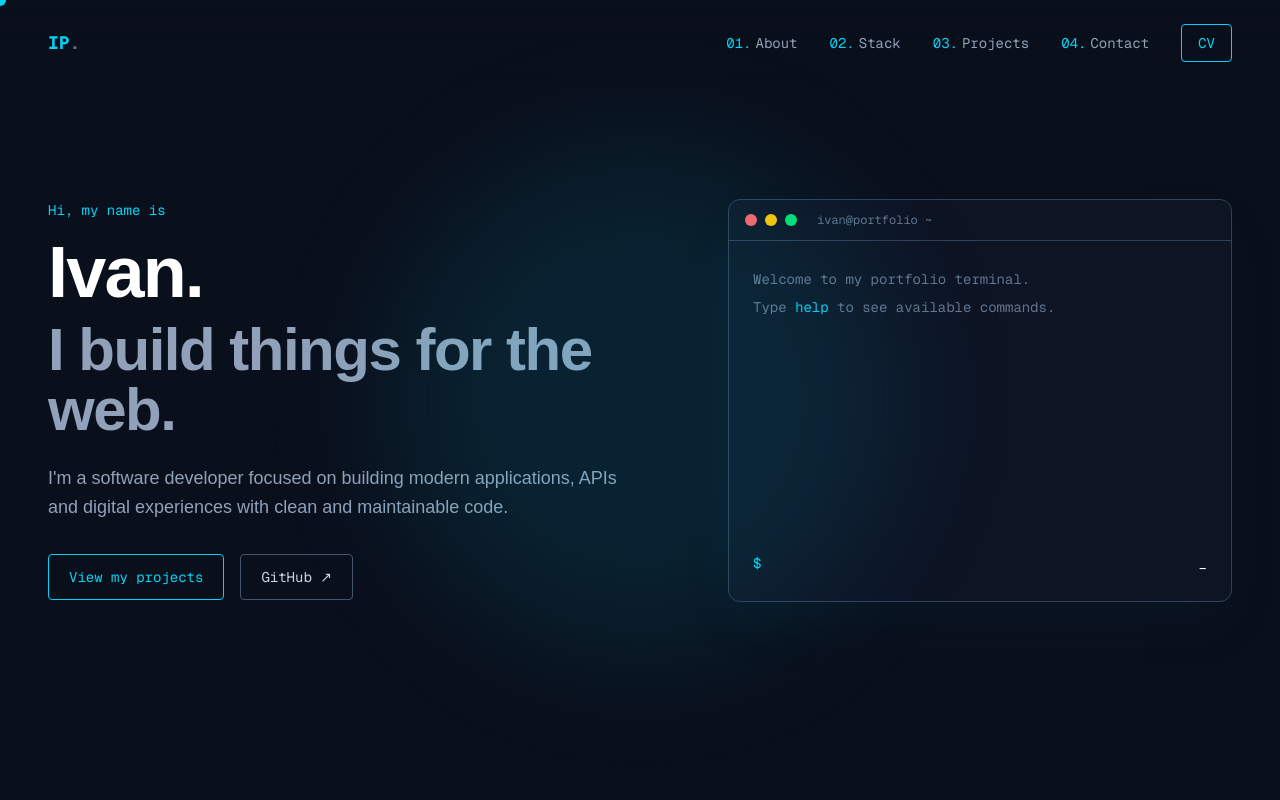
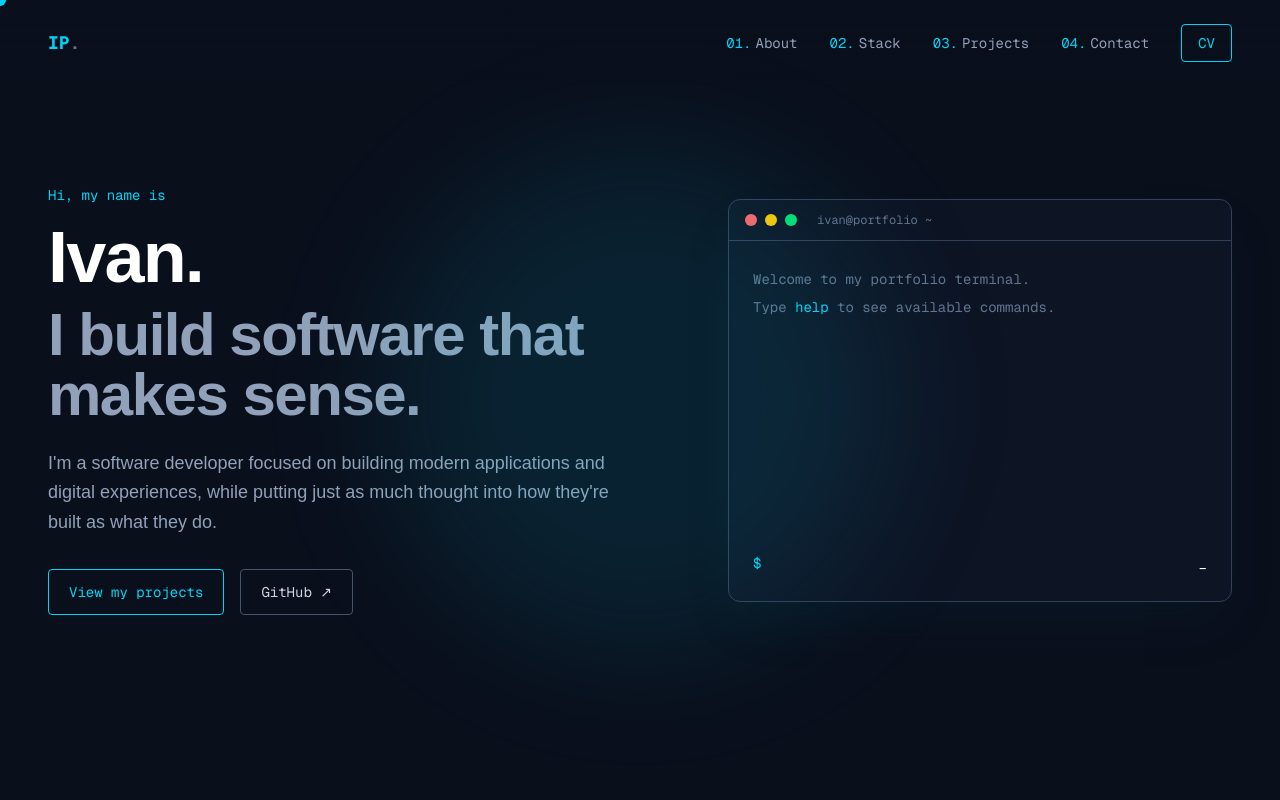
Before and after one commit to Ipeross2207/Portfolio_Ipeross, a Next.js app: page / in a window 1280 px wide. Shown: the top 800 px of the page. Built offline with nearby package versions, Linux system fonts and the light colour scheme.

Commit message:
Add Outbreak45 to the projects list, also changes some final personal info

```diff
--- a/src/app/page.tsx
+++ b/src/app/page.tsx
@@ -41,13 +41,13 @@ export default function Home() {
               </h1>
 
               <h2 className="mt-3 text-3xl font-bold tracking-tight text-slate-400 sm:text-4xl md:text-6xl">
-                I build things for the web.
+                I build software that makes sense.
               </h2>
 
               <p className="mt-6 max-w-xl text-lg leading-relaxed text-slate-400">
-                I'm a software developer focused on building modern
-                applications, APIs and digital experiences with clean and
-                maintainable code.
+                I'm a software developer focused on building modern applications
+                and digital experiences, while putting just as much thought into
+                how they're built as what they do.
               </p>
 
               <div className="mt-8 flex flex-wrap gap-4">
--- a/src/components/Projects.tsx
+++ b/src/components/Projects.tsx
@@ -30,6 +30,17 @@ const projects = [
     technologies: ["Flutter", "Firebase"],
     github: "https://github.com/Castellon-ACM/feast_fit/tree/main",
     image: "/projects/feastfit/feastfit.png",
+  },
+  {
+    number: "03",
+    name: "Outbreak 45",
+    status: "PERSONAL",
+    description:
+      "Top-down 2D shooter developed in Unity, focused on real-time combat, enemy AI and strategic resource management. The project features NavMesh-based pathfinding, multiple enemy types, weapon systems and a dedicated audio system.",
+    technologies: ["Unity", "C#"],
+    github: "https://github.com/AzogIvanov/TopDownGame_IPO",
+    itchio: "https://azogivanov.itch.io/outbreak-45",
+    image: "/projects/outbreak/outbreak.png",
   },
 ];
 
@@ -108,6 +119,7 @@ export default function Projects() {
                       </a>
                     </>
                   ) : (
+                    <>
                       <a
                         href={project.github}
                         target="_blank"
@@ -116,6 +128,18 @@ export default function Projects() {
                       >
                         GitHub ↗
                       </a>
+
+                      {project.itchio && (
+                        <a
+                          href={project.itchio}
+                          target="_blank"
+                          rel="noopener noreferrer"
+                          className="text-slate-400 transition-colors hover:text-cyan-400"
+                        >
+                          itch.io ↗
+                        </a>
+                      )}
+                    </>
                   )}
                 </div>
               </div>
```
Also changed, not shown: public/projects/outbreak/outbreak.png (added). Lines whose indentation alone changed are shown as unchanged.
